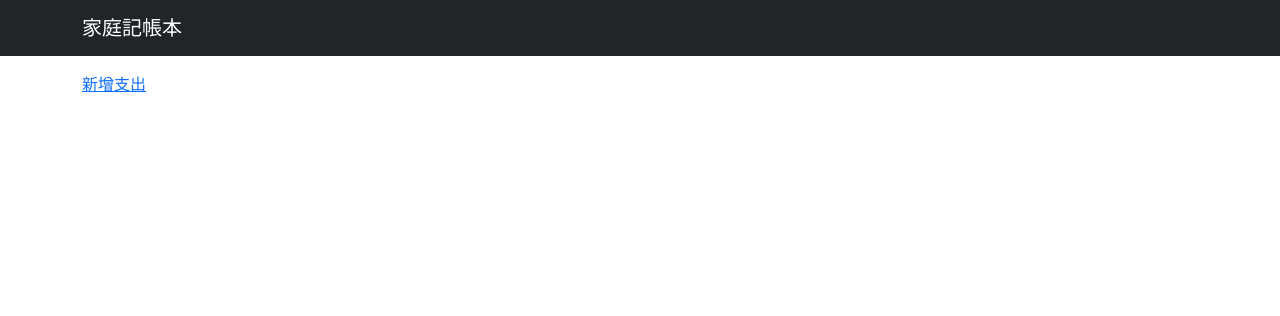
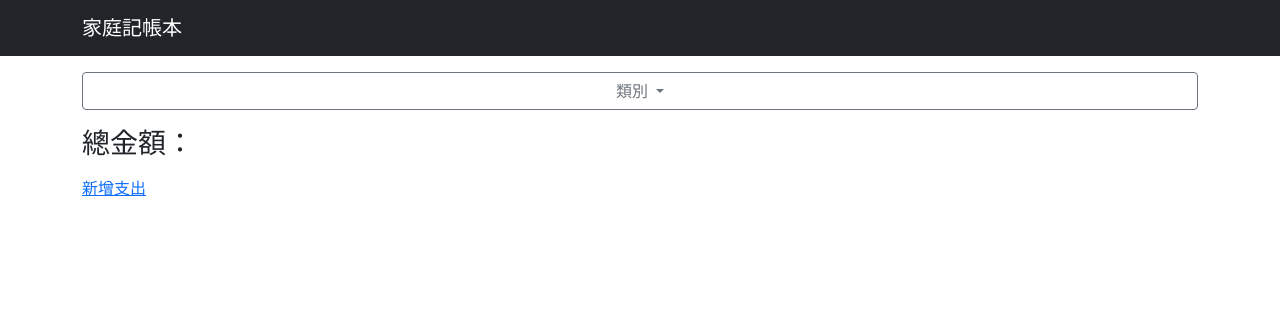
Before and after one commit to darrenjon/expense-tracker, a Node server app: page / in a window 1280 px wide. Shown: the top 316 px of the page. Run offline with Node 20, Linux system fonts and the light colour scheme; data comes from the database, SQL or seed files in the repository; data that the repository does not hold is empty; some libraries are stand-ins or nearby versions.

Commit message:
feat: add category dropdown

```diff
--- a/routes/modules/home.js
+++ b/routes/modules/home.js
@@ -3,14 +3,19 @@ const router = express.Router()
 const Category = require('../../models/category')
 const Record = require('../../models/record')
 
-router.get('/', (req, res) => {
+router.get('/', async (req, res) => {
+  const categories = await Category.find({})
+    .lean()
+    .sort({ _id: 'asc' })
+    .then()
+    .catch(error => console.error(error))
   Record.find()
     .lean()
     .then(records => {
       for (let record of records) {
         record.date = record.date.toISOString().split('T')[0]
       }
-      res.render('index', { records })
+      res.render('index', { categories, records })
     })
     .catch(error => console.error(error))
 })
--- a/views/index.hbs
+++ b/views/index.hbs
@@ -1,3 +1,18 @@
+<div class="d-flex justify-content-center dropdown mb-3">
+  <a class="btn btn-outline-secondary dropdown-toggle form-control" href="#" role="button" id="dropdownMenuLink"
+    data-bs-toggle="dropdown" aria-expanded="false">
+    類別
+  </a>
+
+  <ul class="dropdown-menu form-control" aria-labelledby="dropdownMenuLink">
+    {{#each categories}}
+    <li><a class="dropdown-item" href="#">{{this.name}}</a></li>
+    {{/each}}
+  </ul>
+</div>
+
+<h3>總金額：</h3>
+
 <ul>
   {{#each records}}
   <li>
```
